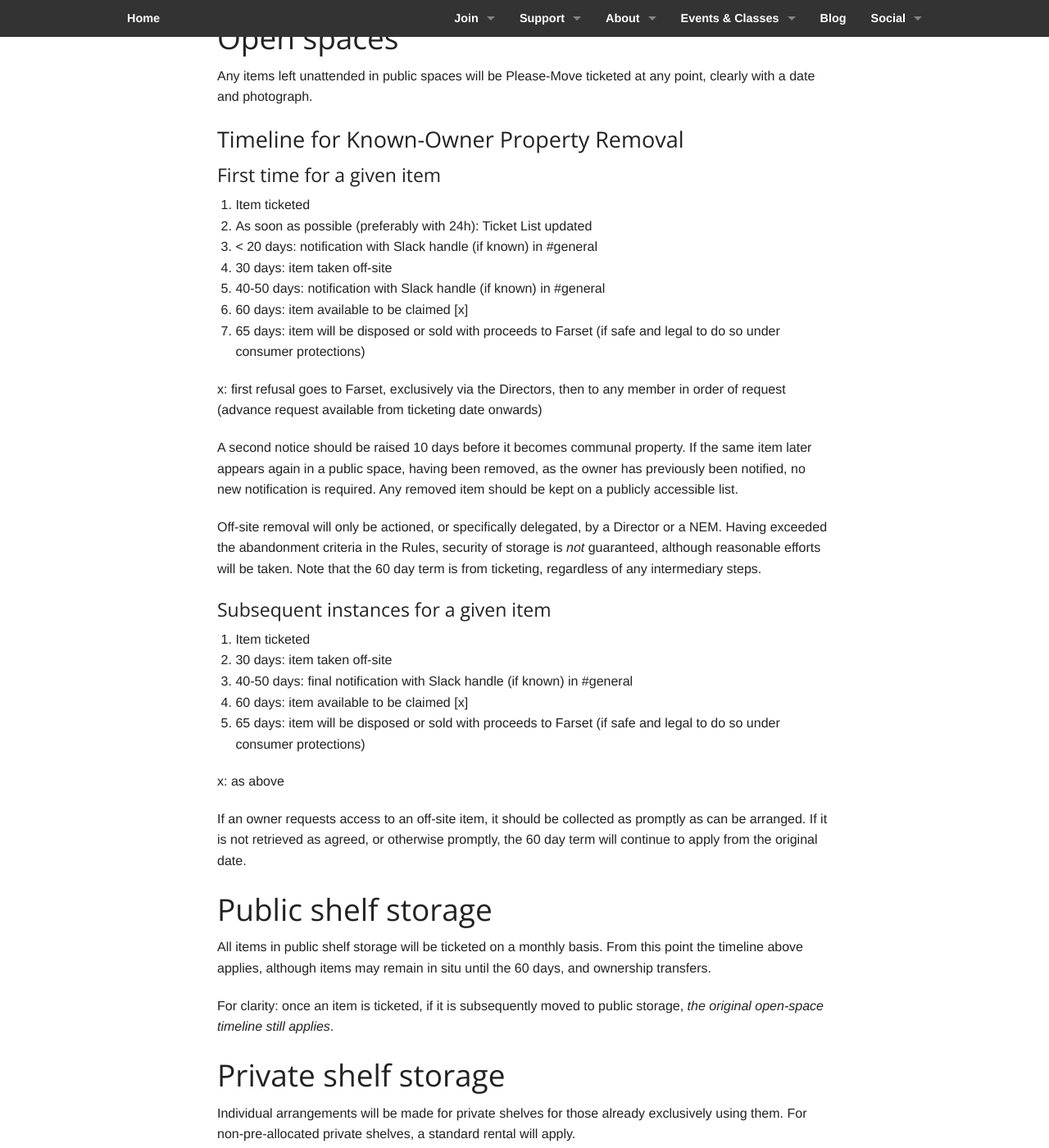
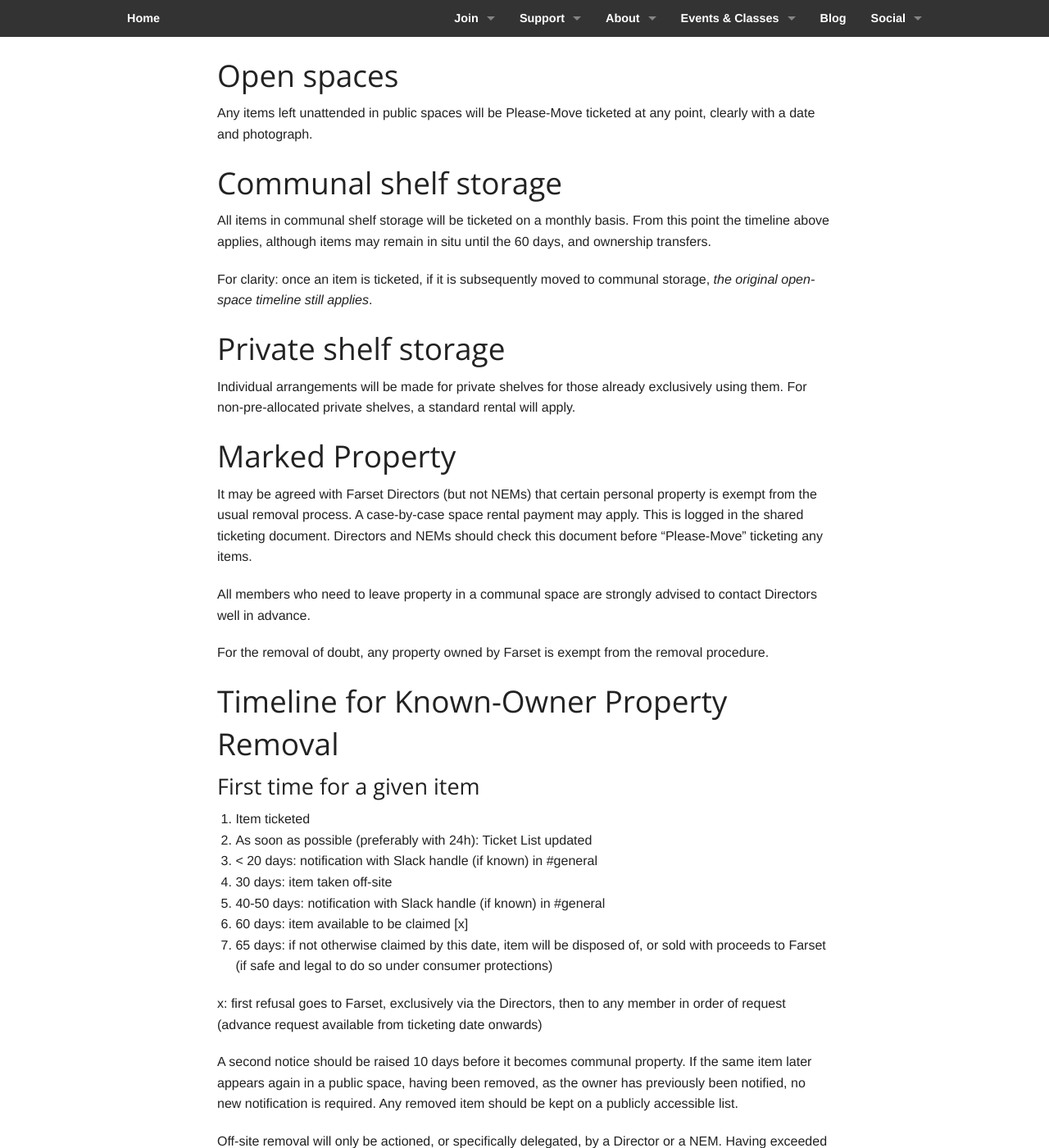
Before and after one commit to FarsetLabs/farsetlabs.github.io, a Jekyll site: the page built from about/clearance.md, in a window 1280 px wide and 1400 px high, scrolled down 574 px. Shown: the whole window at 82% size. Built offline with Jekyll 4.4.1, drawn with Linux system fonts in a browser that asks for light colours; our own code applies the rules of GitHub Pages for plain Markdown files; some of the changed text lies outside the part shown.

Commit message:
Clarifications in response to feedback
* two examples added
* notes on who can prevent removal
* reordered to put locations together, ahead of removal timescales
* renamed from public storage to communal storage
* note this is an Implementation Guideline, rather than a new policy (i.e. taking these steps is compatible with the existing policies already, afaict, but they're vague on a "best acceptable approach", which this defines)

```diff
--- a/about/clearance.md
+++ b/about/clearance.md
@@ -2,17 +2,37 @@
 
 Items will not normally be considered to have a Known Owner (and eligible for 60 day terms) unless they are clearly individually labeled, _with name and Slack handle_. While some members or Directors may be aware of ownership of unlabeled items, there is no necessity for those handling this process to ask. Please note that Slack notifications to a personal handle will be considered sufficient notification under the abandonment rules.
 
-# Clearance System for Labeled Property
+# Clearance Guideline for non-Farset Labeled Property
 
-An item will normally be considered to have a Known Owner (and eligible for the 60 day timeline), if they have a name and valid Slack handle.
+This is an Implementation Guideline for established Farset policies.
+
+An item will normally be considered to have a Known Owner (and eligible for the 60 day timeline), if they have a name and valid Slack handle. Otherwise, the usual unlabeled abandonment process applies.
 
 ## Open spaces
 
 Any items left unattended in public spaces will be Please-Move ticketed at any point, clearly with a date and photograph.
 
-### Timeline for Known-Owner Property Removal
+## Communal shelf storage
 
-#### First time for a given item
+All items in communal shelf storage will be ticketed on a monthly basis. From this point the timeline above applies, although items may remain in situ until the 60 days, and ownership transfers.
+
+For clarity: once an item is ticketed, if it is subsequently moved to communal storage, _the original open-space timeline still applies_.
+
+## Private shelf storage
+
+Individual arrangements will be made for private shelves for those already exclusively using them. For non-pre-allocated private shelves, a standard rental will apply.
+
+## Marked Property
+
+It may be agreed with Farset Directors (but not NEMs) that certain personal property is exempt from the usual removal process. A case-by-case space rental payment may apply. This is logged in the shared ticketing document. Directors and NEMs should check this document before "Please-Move" ticketing any items.
+
+All members who need to leave property in a communal space are strongly advised to contact Directors well in advance.
+
+For the removal of doubt, any property owned by Farset is exempt from the removal procedure.
+
+## Timeline for Known-Owner Property Removal
+
+### First time for a given item
 
 1. Item ticketed
 2. As soon as possible (preferably with 24h): Ticket List updated
@@ -20,36 +40,39 @@
 4. 30 days: item taken off-site
 5. 40-50 days: notification with Slack handle (if known) in #general
 6. 60 days: item available to be claimed [x]
-7. 65 days: item will be disposed or sold with proceeds to Farset (if safe and legal to do so under consumer protections)
+7. 65 days: if not otherwise claimed by this date, item will be disposed of, or sold with proceeds to Farset (if safe and legal to do so under consumer protections)
 
 x: first refusal goes to Farset, exclusively via the Directors, then to any member in order of request (advance request available from ticketing date onwards)
 
 A second notice should be raised 10 days before it becomes communal property. If the same item later appears again in a public space, having been removed, as the owner has previously been notified, no new notification is required. Any removed item should be kept on a publicly accessible list.
 
-Off-site removal will only be actioned, or specifically delegated, by a Director or a NEM. Having exceeded the abandonment criteria in the Rules, security of storage is _not_ guaranteed, although reasonable efforts will be taken. Note that the 60 day term is from ticketing, regardless of any intermediary steps.
+Off-site removal will only be actioned, or specifically delegated, by a Director or a NEM. Having exceeded the abandonment criteria in the Rules, security of storage is _not_ guaranteed, although reasonable efforts will be taken. Note that the 60 day term is from original ticketing, regardless of any intermediary steps.
 
-#### Subsequent instances for a given item
+### Subsequent instances for a given item
 
 1. Item ticketed
 2. 30 days: item taken off-site
 3. 40-50 days: final notification with Slack handle (if known) in #general
 4. 60 days: item available to be claimed [x]
-5. 65 days: item will be disposed or sold with proceeds to Farset (if safe and legal to do so under consumer protections)
+5. 65 days: if not otherwise claimed by this date, item will be disposed of, or sold with proceeds to Farset (if safe and legal to do so under consumer protections)
 
 x: as above
 
 If an owner requests access to an off-site item, it should be collected as promptly as can be arranged. If it is not retrieved as agreed, or otherwise promptly, the 60 day term will continue to apply from the original date.
 
-## Public shelf storage
-
-All items in public shelf storage will be ticketed on a monthly basis. From this point the timeline above applies, although items may remain in situ until the 60 days, and ownership transfers.
-
-For clarity: once an item is ticketed, if it is subsequently moved to public storage, _the original open-space timeline still applies_.
-
-## Private shelf storage
-
-Individual arrangements will be made for private shelves for those already exclusively using them. For non-pre-allocated private shelves, a standard rental will apply.
-
 # Clearance System for Unlabeled Property
 
 This is covered in the Code of Conduct - the enactment process will be similar on the shorter (30 day) timelines described there.
+
+# Examples
+
+* An expensive 3D printer is left in the event space on January 21. It has a name and Farset slack handle on it, saying "To be removed on Tuesday".
+* Ten days later, it still has not been removed. It is ticketed with a note saying "Please Move" and dated January 31. This is recorded in the ticketing document with a photograph. A notification is sent in Slack #general channel to the owner. They indicate they will remove it the same week.
+* On March 2 (30 days after ticketing), a NEM moves it off-site and notes this in the shared ticketing document and Slack. The owner complains they came to collect in the first week of March and their property is no longer in Farset - they are pointed to the NEM's message, and send an email to the NEM at the time, but expect the NEM to work to their timescales and are slow to respond, not organizing collection before April 1.
+* Another member claims the printer April 3 - Farset waives its first refusal, via the Directors, so the member takes possession from the NEM and sells it on eBay on April 4. They choose to donate half the profits to Farset, and retain the remainder for themselves.
+
+----
+
+* A 4k screen is left with no name on September 10. When a NEM tickets it on September 12 and posts a message in Slack, a friend (also a NEM) sees it and lets the owner know.
+* They do not pick it up, nor add a name. It is treated as unlabeled abandoned property until the owner's friend puts a sticker on with a name on October 1, and moves it to communal storage.
+* On October 30, it is accordingly moved off-site by the original NEM and the owner is responsible for contacting and coordinating a convenient time to pick up the screen, before permanent possession is taken on November 29.
```
